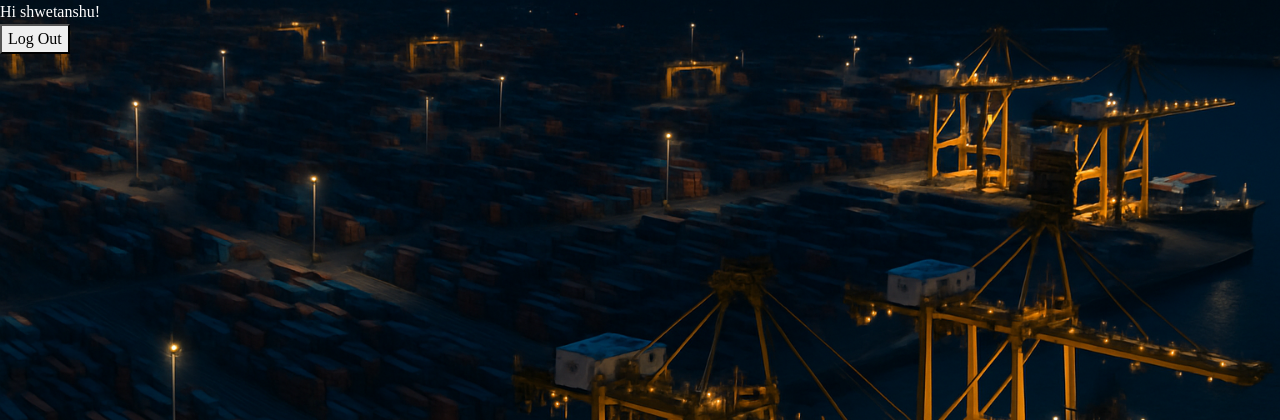
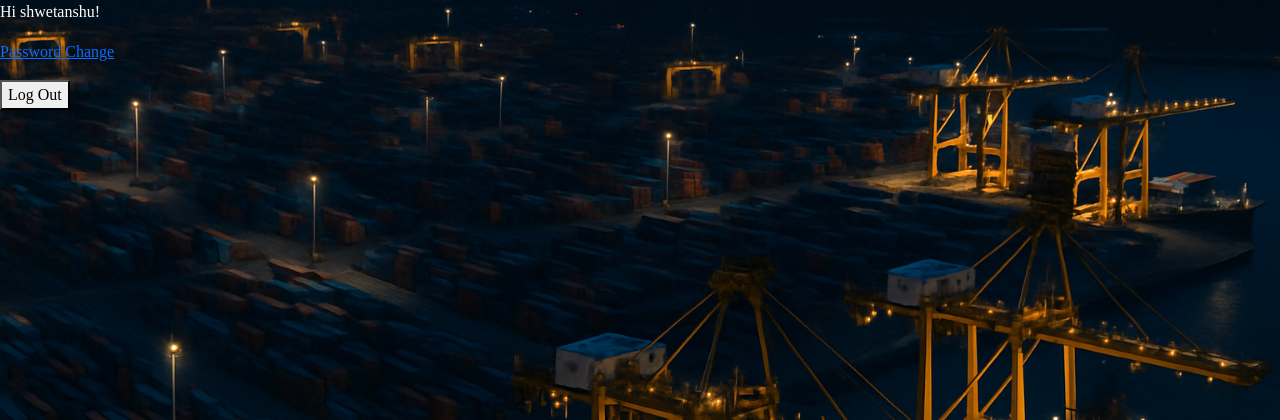
Before and after one commit to ShwetanshuC/DockChain-Website, a Django app: template accounts/templates/success.html in a window 1280 px wide. Shown: the top 420 px of the page. Run offline with Django 4.2, Linux system fonts and the light colour scheme; the template is opened without the code that fills it, so the values that code supplies are empty; a user stored in the database is signed in.

Commit message:
Path fix
updated sign up buttons in home page and created password reset path

```diff
--- a/accounts/templates/success.html
+++ b/accounts/templates/success.html
@@ -4,13 +4,15 @@
 
 {% block content %}
 {% if user.is_authenticated %}
-Hi {{ user.username }}!
+<p>Hi {{ user.username }}!</p>
+<p><a href="{% url 'password_change' %}">Password Change</a></p>
 <form action="{% url 'logout' %}" method="post">
   {% csrf_token %}
   <button type="submit">Log Out</button>
 </form>
 {% else %}
 <p>You are not logged in</p>
-<a href="{% url 'login' %}">Log In</a>
+<p><a href="{% url 'password_reset' %}">Password Reset</a></p>
+<p><a href="{% url 'login' %}">Log In</a></p>
 {% endif %}
 {% endblock %}
--- a/webpage/templates/home.html
+++ b/webpage/templates/home.html
@@ -16,7 +16,7 @@
             <div class="card-body text-center">
                 <h5 class="card-title">Truck Drivers</h5>
                 <p class="card-text">Enjoy a central location to recieve, complete, and verify all journeys.</p>
-                <a href="#" class="btn btn-primary">Register</a>
+                <a href="/accounts/signup" class="btn btn-primary">Register</a>
             </div>
         </div>
 
@@ -25,7 +25,7 @@
             <div class="card-body text-center">
                 <h5 class="card-title">Trucking Companies</h5>
                 <p class="card-text">Enjoy a central location to assign, track, and verify all required jobs.</p>
-                <a href="#" class="btn btn-primary">Register</a>
+                <a href="/accounts/signup" class="btn btn-primary">Register</a>
             </div>
         </div>
 
@@ -34,7 +34,7 @@
             <div class="card-body text-center">
                 <h5 class="card-title">Port Operators</h5>
                 <p class="card-text">Enjoy a central location to recieve, locate, and verify all container jobs.</p>
-                <a href="#" class="btn btn-primary">Register</a>
+                <a href="/accounts/signup" class="btn btn-primary">Register</a>
             </div>
         </div>
     </section>
```
Also changed, not shown: db.sqlite3.
